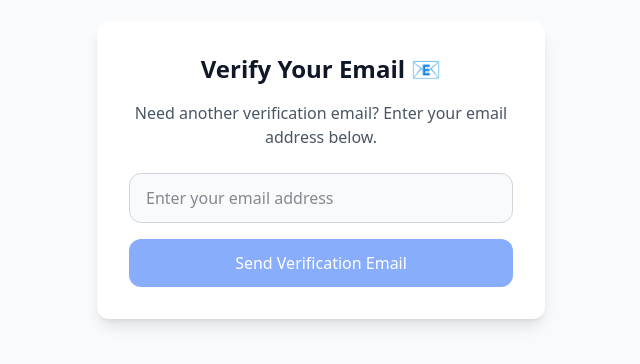
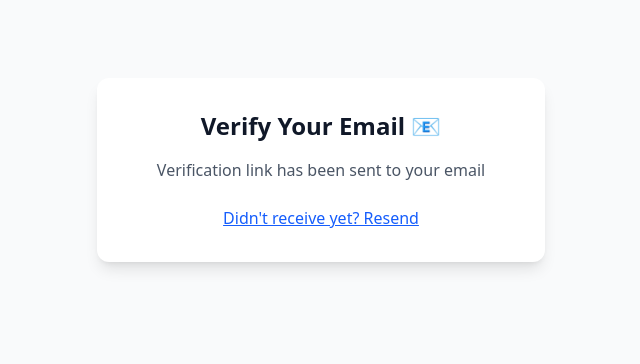
Before and after one commit to amansuffa/mlm, a Next.js app: page /check-email in a window 1280 px wide. Shown: the part 230-594 px from the top of the page, without its empty margins (319-959 px from the left). Built offline with nearby package versions, Linux system fonts and the light colour scheme.

Commit message:
Fix login error for free users

```diff
--- a/src/app/check-email/page.js
+++ b/src/app/check-email/page.js
@@ -7,6 +7,7 @@ export default function CheckEmail() {
   const [email, setEmail] = useState("");
   const [status, setStatus] = useState("idle"); // idle, loading, success, error
   const [message, setMessage] = useState("");
+  const [showResendForm, setShowResendForm] = useState(false);
   const router = useRouter();
   const { theme } = useTheme();
 
@@ -35,7 +36,8 @@ export default function CheckEmail() {
       if (data.status === "email_sent") {
         setStatus("success");
         setMessage("✅ Verification email sent! Please check your inbox.");
-        setEmail(""); // Clear the form
+        setEmail("");
+        setShowResendForm(false);
       } else if (!res.ok) {
         setStatus("error");
         setMessage(`❌ ${data.error}`);
@@ -53,12 +55,23 @@ export default function CheckEmail() {
           <h1 className="text-2xl font-bold mb-4 text-gray-900">
             Verify Your Email 📧
           </h1>
+          {!showResendForm ? (
+            <>
               <p className="mb-6 text-gray-600">
-            {status === "success"
-              ? "Thank you for verifying your email!"
-              : "Need another verification email? Enter your email address below."}
+                Verification link has been sent to your email
               </p>
-
+              <button
+                onClick={() => setShowResendForm(true)}
+                className="text-blue-600 hover:text-blue-800 underline"
+              >
+                Didn't receive yet? Resend
+              </button>
+            </>
+          ) : (
+            <>
+              <p className="mb-6 text-gray-600">
+                Enter your email address to resend verification
+              </p>
               <form onSubmit={handleResend} className="space-y-4">
                 <div>
                   <input
@@ -66,19 +79,15 @@ export default function CheckEmail() {
                     placeholder="Enter your email address"
                     value={email}
                     onChange={(e) => setEmail(e.target.value)}
-                className="w-full bg-gray-50 border border-gray-300 rounded-xl px-4 py-3 text-gray-900 focus:ring-2 focus:ring-blue-500 focus:border-blue-500 transition-all duration-200"
+                    className="w-full bg-gray-50 border border-gray-300 rounded-xl px-4 py-3 text-gray-900 focus:ring-2 focus:ring-blue-500 focus:border-blue-500"
                     required
-                disabled={status === "loading" || status === "success"}
+                    disabled={status === "loading"}
                   />
                 </div>
-
                 <button
                   type="submit"
-              disabled={status === "loading" || status === "success" || !email}
-              className={`w-full rounded-xl font-medium transition-all duration-200 px-6 py-3 disabled:opacity-50 text-white
-                ${status === "error"
-                  ? "bg-red-600 hover:bg-red-700"
-                  : "bg-blue-600 hover:bg-blue-700"}`}
+                  disabled={status === "loading" || !email}
+                  className="w-full rounded-xl font-medium px-6 py-3 disabled:opacity-50 text-white bg-blue-600 hover:bg-blue-700"
                 >
                   {status === "loading" ? (
                     <span className="flex items-center justify-center">
@@ -88,13 +97,13 @@ export default function CheckEmail() {
                       </svg>
                       Sending...
                     </span>
-              ) : status === "success" ? (
-                "Email Sent!"
                   ) : (
                     "Send Verification Email"
                   )}
                 </button>
               </form>
+            </>
+          )}
 
           {message && (
             <div
--- a/src/auth.js
+++ b/src/auth.js
@@ -38,9 +38,9 @@ export const { handlers, auth, signIn, signOut } = NextAuth({
             throw new Error("Please verify your email before login.");
           }
 
-          if (user.role !== "admin" && !user.adminFeePaid) {
-            throw new Error("Please complete admin fee payment");
-          }
+          // if (user.role !== "admin" && !user.adminFeePaid) {
+          //   throw new Error("Please complete admin fee payment");
+          // }
 
           const validPassword = await bcrypt.compare(
             credentials.password,
--- a/src/components/Login.js
+++ b/src/components/Login.js
@@ -26,7 +26,9 @@ export default function Login() {
         const session = await getSession();
         console.log("Session after login:", session?.user);
 
-        if (session?.user) {
+        if (session?.user.role !== "admin" && !session?.user.adminFeePaid) {
+          router.push(`/payment?uid=${session?.user.id}`);
+        } else if (session?.user) {
           router.push("/dashboard");
         }
       }
```
Lines whose indentation alone changed are shown as unchanged.
